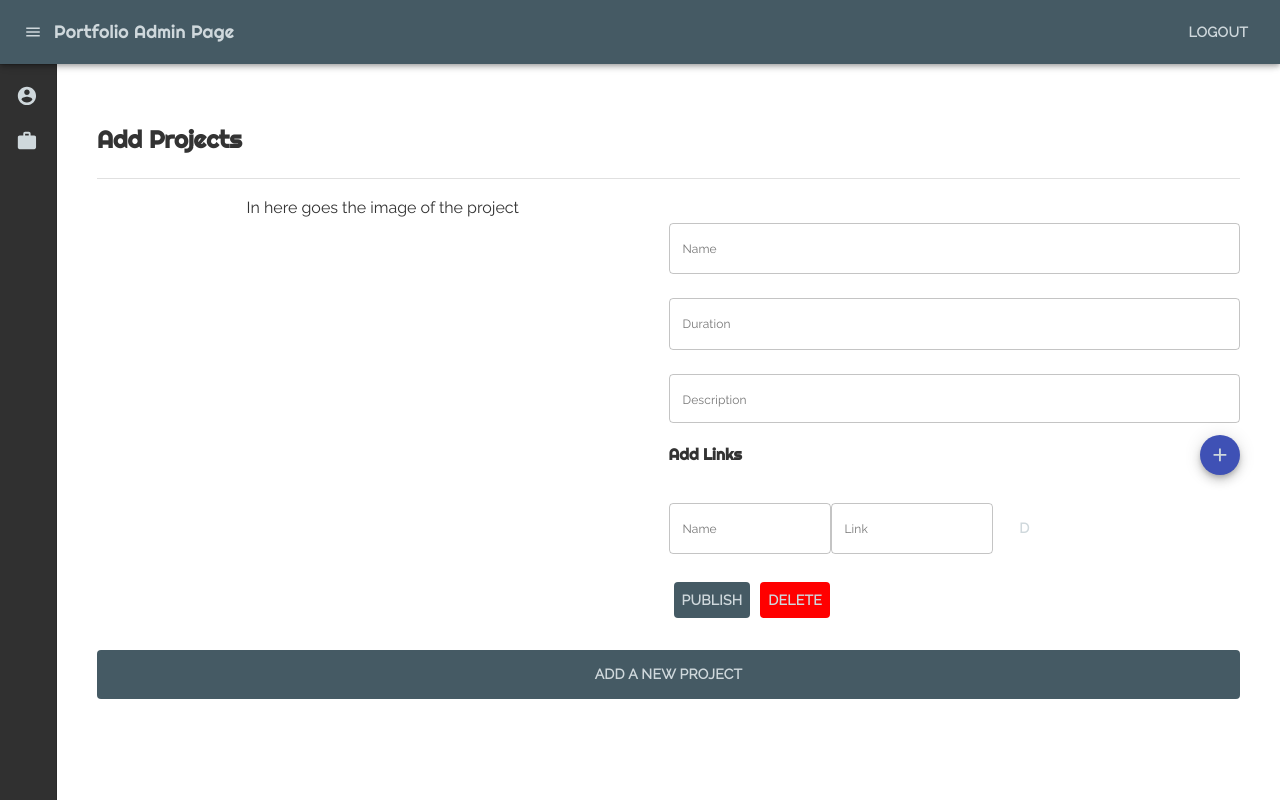
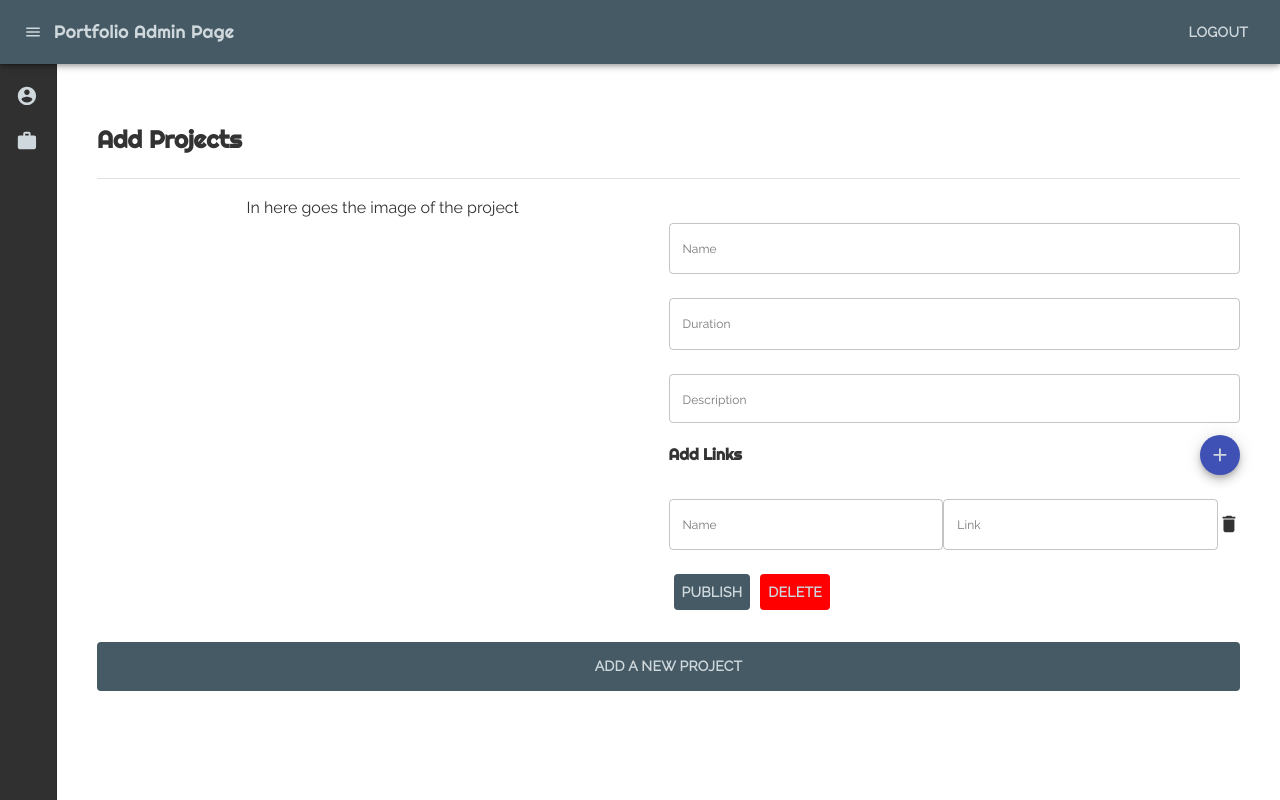
Before and after one commit to danielrs975/resume-backend, a React (Create React App) app: page /projects in a window 1280 px wide. Both pictures are taken after a click on the button 1220 px from the left and 454 px from the top of the page. Built offline with nearby package versions, Linux system fonts and the light colour scheme.

Commit message:
Allow the user to add and delete links

```diff
--- a/src/components/ProjectForm.js
+++ b/src/components/ProjectForm.js
@@ -2,12 +2,27 @@
  * Form to add a new project to the page
  * @author Daniel Rodriguez
  */
-import React from 'react'
+import React, { useState } from 'react'
 import { Button, TextField, Fab } from '@material-ui/core'
 import AddIcon from '@material-ui/icons/Add';
 import ProjectLinkForm from './ProjectLinkForm';
+import { v1 as uuid } from 'uuid'
 
 const ProjectForm = (props) => {
+    const [links, setLinks] = useState([])
+    /**
+     * Add a new link to the form
+     */
+    const handleAddLink = () => {
+        setLinks([...links, {id: uuid() }]);
+    }
+    /**
+     * Delete a link from the form
+     * @param {*} id the if of the link
+     */
+    const handleDeleteLink = (id) => {
+        setLinks(links.filter((link) => link.id !== id));
+    }
     return (
         <form className="form project">
             <div className="project__image">
@@ -20,11 +35,11 @@ const ProjectForm = (props) => {
                 <div className="project__links">
                     <div className="subheader">
                         <h4>Add Links</h4>
-                        <Fab color="primary" aria-label="add" size="small">
+                        <Fab color="primary" aria-label="add" size="small" onClick={handleAddLink} >
                             <AddIcon fontSize="large" />
                         </Fab>
                     </div>
-                    <ProjectLinkForm />
+                    {links.map((link) => <ProjectLinkForm key={link.id} link={link} handleDeleteLink={handleDeleteLink} />)}
                 </div>
                 <div className="project__buttons">
                     <Button className="button button--form">
--- a/src/components/ProjectLinkForm.js
+++ b/src/components/ProjectLinkForm.js
@@ -1,14 +1,20 @@
-import React from 'react'
-import { Button, TextField } from '@material-ui/core'
-
-const ProjectLinkForm = () => {
+import React, { useState } from 'react'
+import { TextField } from '@material-ui/core'
+import TrashIcon from '@material-ui/icons/Delete'
+const ProjectLinkForm = (props) => {
+    const [name, setName] = useState('');
+    const [link, setLink] = useState('');
+    const handleNameChange = (e) => {
+        setName(e.target.value);
+    }
+    const handleLinkChange = (e) => {
+        setLink(e.target.value);
+    }
     return (
-        <div  class="form form--links">
-            <TextField label="Name" variant="outlined" className="form__input" />
-            <TextField label="Link" variant="outlined" className="form__input" />
-            <Button>
-                D
-            </Button>
+        <div  className="form form--links">
+            <TextField label="Name" variant="outlined" className="form__input" value={name} onChange={handleNameChange} />
+            <TextField label="Link" variant="outlined" className="form__input" value={link} onChange={handleLinkChange} />
+            <TrashIcon fontSize="large" className="icon" onClick={() => props.handleDeleteLink(props.link.id)} />
         </div>
     )
 }
--- a/src/styles/components/_form.scss
+++ b/src/styles/components/_form.scss
@@ -14,4 +14,11 @@
 
 .form--links {
     flex-direction: row;
+    align-items: center;
+    justify-content: space-between;
+    & .form__input {
+        width: 28rem;
+    }
+    padding: $s_size 0;
+    height: auto;
 }
```
